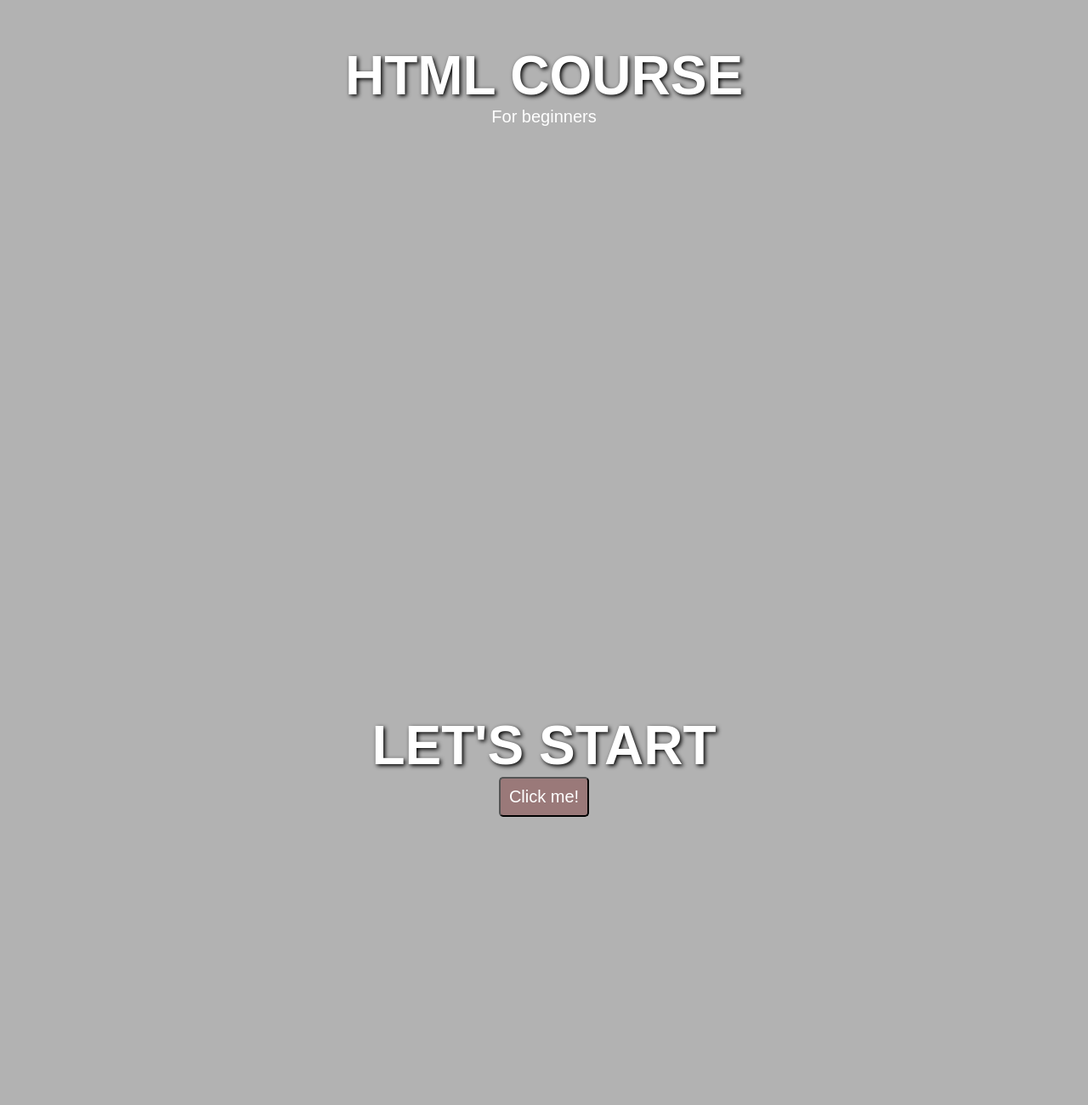
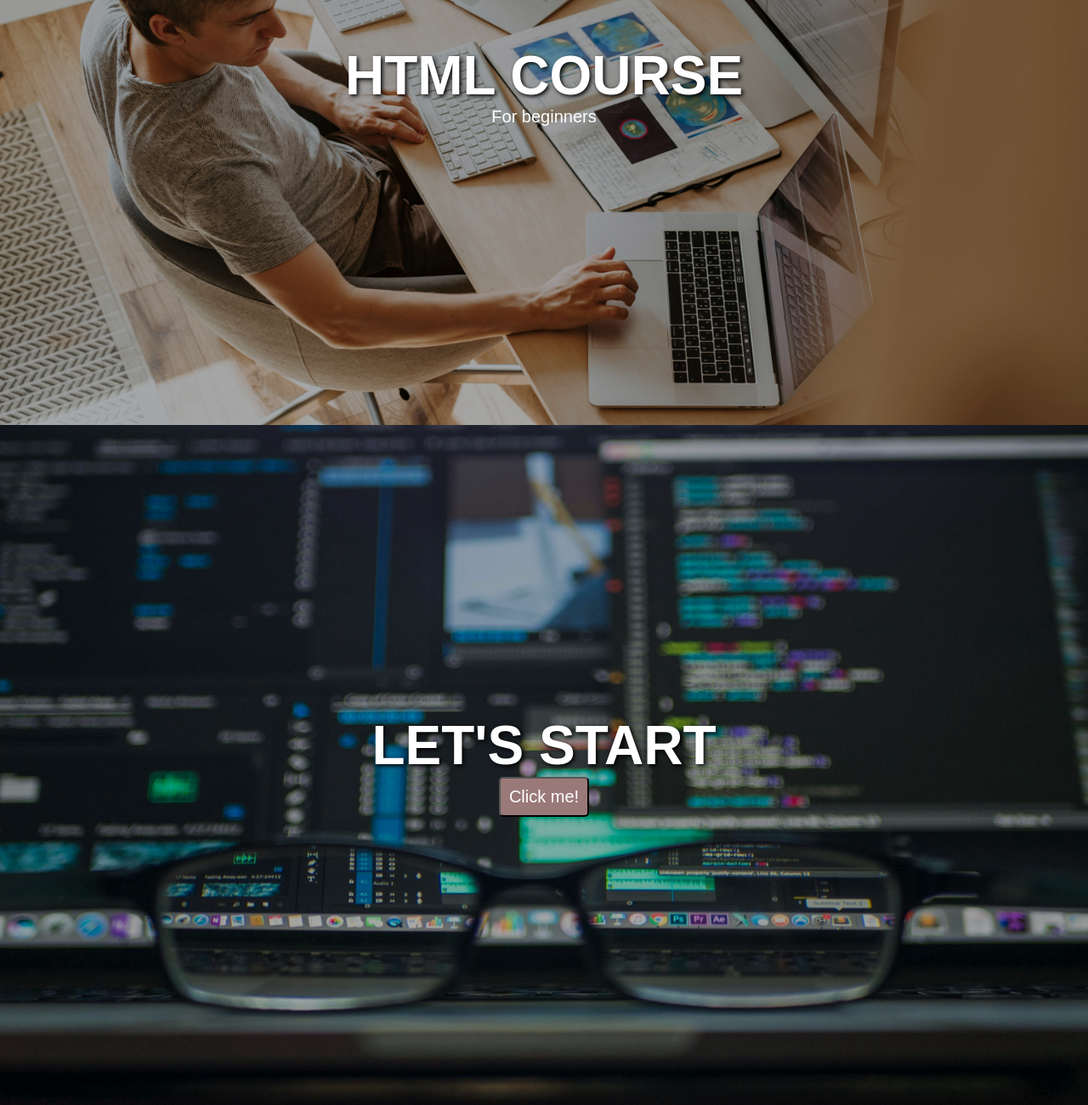
Before and after one commit to AbdulHadiMemon/Code-and-Build, a plain HTML site: page index.html in a window 1280 px wide. Shown: the part 1100-2400 px from the top of the page at 85% size. Drawn offline with Linux system fonts and the light colour scheme.

Commit message:
style.css

```diff
--- a/style.css
+++ b/style.css
@@ -39,7 +39,7 @@ section{
         rgba(0,0,0,0.3),
         rgba(0,0,0,0.3)
     ),
-    url(images/img1.jpg);
+    url(img1.jpg);
     background-size: 100% 100%;
     background-repeat: no-repeat;
     background-attachment: fixed;
@@ -51,7 +51,7 @@ section{
         rgba(0,0,0,0.3),
         rgba(0,0,0,0.3)
     ),
-    url(images/img2.jpg);
+    url(img2.jpg);
 }
 .section-3{
     background-repeat: no-repeat;
@@ -60,6 +60,6 @@ section{
         rgba(0,0,0,0.3),
         rgba(0,0,0,0.3)
     ),
-    url(images/img4.jpg);
+    url(img4.jpg);
     background-attachment: fixed;
 }
```
